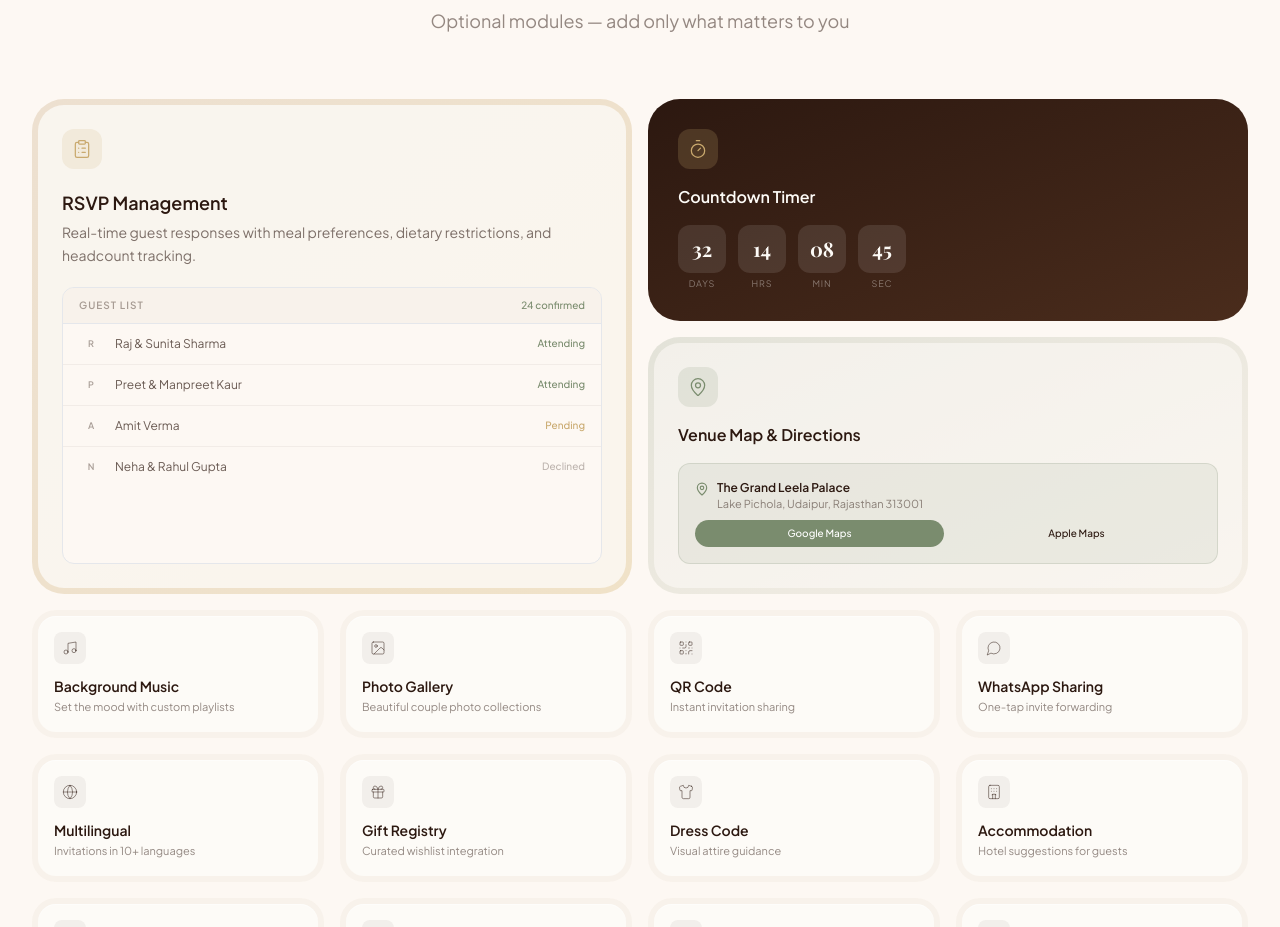
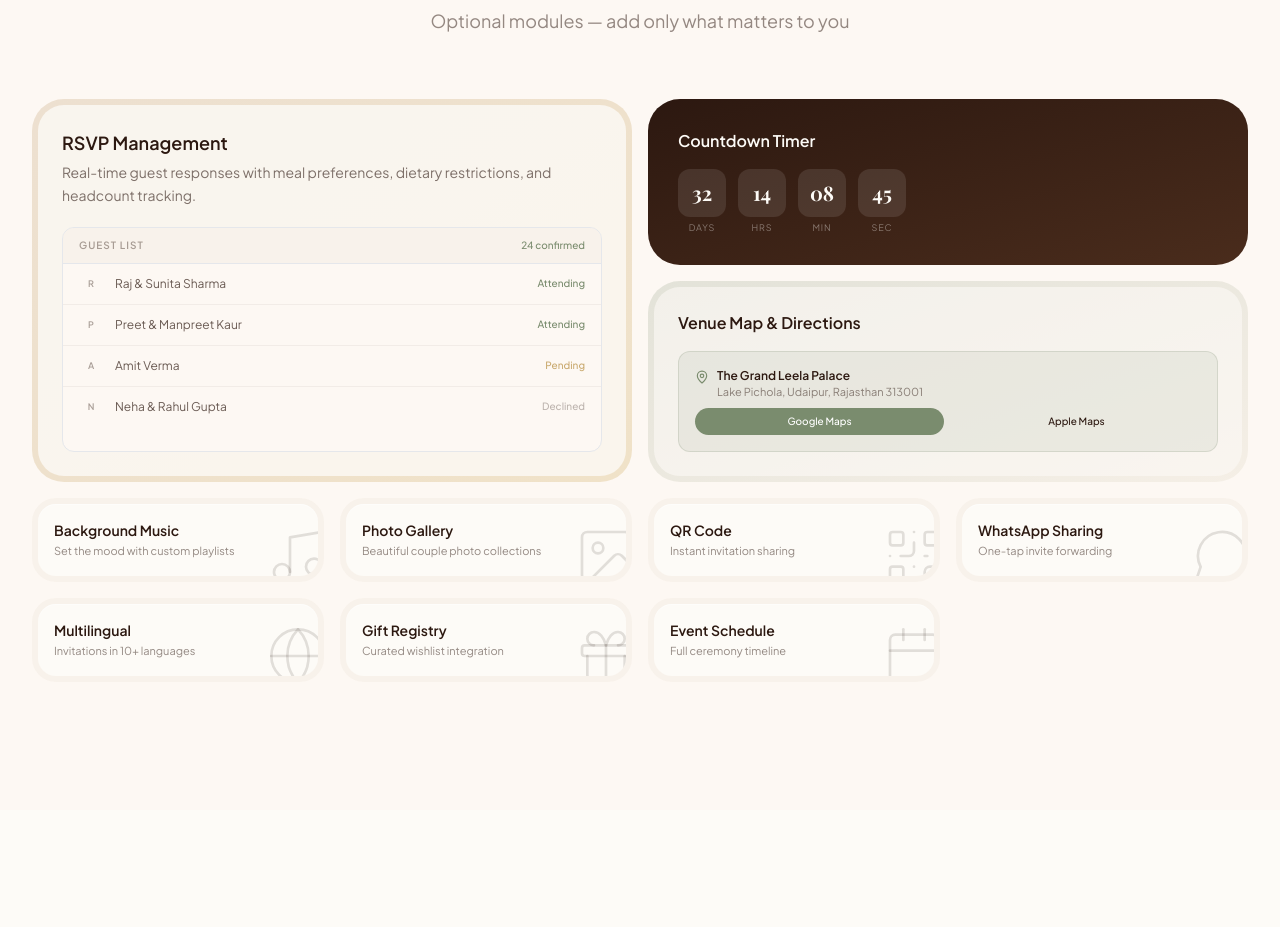
Before and after one commit to Antara-Studios/antara-frontend, a React (Vite) app: page / in a window 1280 px wide. Shown: the part 2523-3450 px from the top of the page. Built offline with nearby package versions, Linux system fonts and the light colour scheme; no server answers; a web font is replaced by a local one.

Commit message:
feat: refine feature cards visual design

```diff
--- a/src/sections/Features.jsx
+++ b/src/sections/Features.jsx
@@ -1,8 +1,4 @@
-import {
-  ClipboardList, Timer, MapPin, Music, Image, QrCode,
-  MessageCircle, Globe, Gift, Shirt, Hotel, Calendar,
-  Users, Lock, BarChart2,
-} from 'lucide-react'
+import { MapPin, Music, QrCode, MessageCircle, Globe, Gift, Calendar, Image } from 'lucide-react'
 import SectionLabel from '../components/ui/SectionLabel'
 
 
@@ -13,12 +9,7 @@ const smallFeatures = [
   { icon: MessageCircle, name: 'WhatsApp Sharing', desc: 'One-tap invite forwarding' },
   { icon: Globe, name: 'Multilingual', desc: 'Invitations in 10+ languages' },
   { icon: Gift, name: 'Gift Registry', desc: 'Curated wishlist integration' },
-  { icon: Shirt, name: 'Dress Code', desc: 'Visual attire guidance' },
-  { icon: Hotel, name: 'Accommodation', desc: 'Hotel suggestions for guests' },
   { icon: Calendar, name: 'Event Schedule', desc: 'Full ceremony timeline' },
-  { icon: Users, name: 'Family Introductions', desc: 'Meet both families section' },
-  { icon: Lock, name: 'Password Protection', desc: 'Private invitations only' },
-  { icon: BarChart2, name: 'Analytics', desc: 'Track opens and RSVPs' },
 ]
 
 export default function Features() {
@@ -36,9 +27,6 @@ export default function Features() {
           {/* RSVP Management — Large (col-span-2, row-span-2) */}
           <div className="lg:col-span-2 lg:row-span-2 bg-gradient-to-br from-warm-200 to-champagne ring-1 ring-espresso/8 p-1.5 rounded-[1.5rem] sm:rounded-[2rem]">
             <div className="bg-cream/80 rounded-[calc(1.5rem-6px)] sm:rounded-[calc(2rem-6px)] h-full p-4 sm:p-6 flex flex-col gap-4 sm:gap-5">
-              <div className="w-10 h-10 rounded-xl bg-gold/15 flex items-center justify-center">
-                <ClipboardList className="w-5 h-5 text-gold" strokeWidth={1.5} />
-              </div>
               <div>
                 <h3 className="font-semibold text-espresso text-lg">RSVP Management</h3>
                 <p className="text-sm text-espresso/60 mt-1 leading-relaxed">Real-time guest responses with meal preferences, dietary restrictions, and headcount tracking.</p>
@@ -70,9 +58,6 @@ export default function Features() {
           {/* Countdown Timer — Medium (col-span-2) */}
           <div className="lg:col-span-2 bg-gradient-to-br from-espresso to-espresso-light ring-1 ring-white/5 p-1.5 rounded-[1.5rem] sm:rounded-[2rem]">
             <div className="rounded-[calc(1.5rem-6px)] sm:rounded-[calc(2rem-6px)] h-full p-4 sm:p-6 flex flex-col gap-3 sm:gap-4">
-              <div className="w-10 h-10 rounded-xl bg-gold/20 flex items-center justify-center">
-                <Timer className="w-5 h-5 text-gold" strokeWidth={1.5} />
-              </div>
               <h3 className="font-semibold text-cream text-base">Countdown Timer</h3>
               <div className="flex items-center gap-3">
                 {['32', '14', '08', '45'].map((val, i) => (
@@ -92,9 +77,6 @@ export default function Features() {
           {/* Venue Map — Medium (col-span-2) */}
           <div className="lg:col-span-2 bg-gradient-to-br from-sage/20 to-warm-100 ring-1 ring-espresso/8 p-1.5 rounded-[1.5rem] sm:rounded-[2rem]">
             <div className="bg-cream/60 rounded-[calc(1.5rem-6px)] sm:rounded-[calc(2rem-6px)] h-full p-4 sm:p-6 flex flex-col gap-4">
-              <div className="w-10 h-10 rounded-xl bg-sage/15 flex items-center justify-center">
-                <MapPin className="w-5 h-5 text-sage" strokeWidth={1.5} />
-              </div>
               <h3 className="font-semibold text-espresso text-base">Venue Map & Directions</h3>
               <div className="flex-1 rounded-xl bg-sage/10 border border-sage/20 p-4 flex flex-col gap-2">
                 <div className="flex items-start gap-2">
@@ -116,11 +98,13 @@ export default function Features() {
           <div className="col-span-1 md:col-span-2 lg:col-span-4 grid grid-cols-2 sm:grid-cols-3 lg:grid-cols-4 gap-3 sm:gap-4">
             {smallFeatures.map(({ icon: Icon, name, desc }) => (
               <div key={name} className="bg-warm-100/60 ring-1 ring-espresso/8 p-1 sm:p-1.5 rounded-[1.25rem] sm:rounded-[1.5rem]">
-                <div className="bg-cream shadow-[inset_0_1px_1px_rgba(255,255,255,0.6)] rounded-[calc(1.25rem-4px)] sm:rounded-[calc(1.5rem-6px)] h-full p-3 sm:p-4 flex flex-col gap-2 sm:gap-3">
-                  <div className="w-8 h-8 rounded-lg bg-espresso/5 flex items-center justify-center">
-                    <Icon className="w-4 h-4 text-espresso/50" strokeWidth={1.5} />
-                  </div>
-                  <div>
+                <div className="bg-cream shadow-[inset_0_1px_1px_rgba(255,255,255,0.6)] rounded-[calc(1.25rem-4px)] sm:rounded-[calc(1.5rem-6px)] h-full p-3 sm:p-4 flex flex-col gap-2 sm:gap-3 relative overflow-hidden">
+                  {/* Faded large icon peeking from bottom-right */}
+                  <Icon
+                    className="absolute -bottom-3 -right-3 w-16 h-16 text-espresso/[0.13]"
+                    strokeWidth={1}
+                  />
+                  <div className="relative z-10">
                     <h4 className="text-sm font-semibold text-espresso">{name}</h4>
                     <p className="text-[11px] text-espresso/50 mt-0.5 leading-relaxed">{desc}</p>
                   </div>
```
